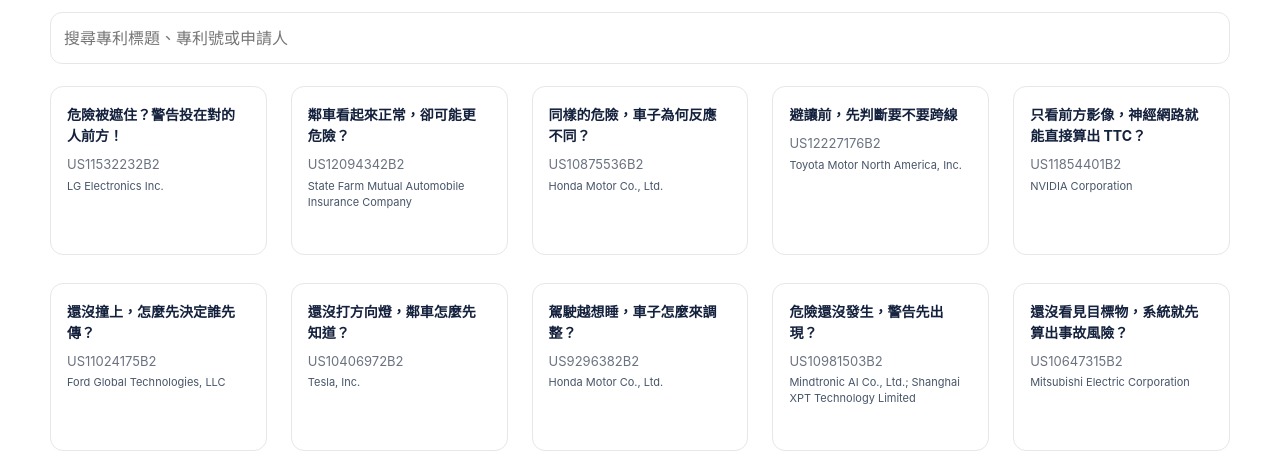
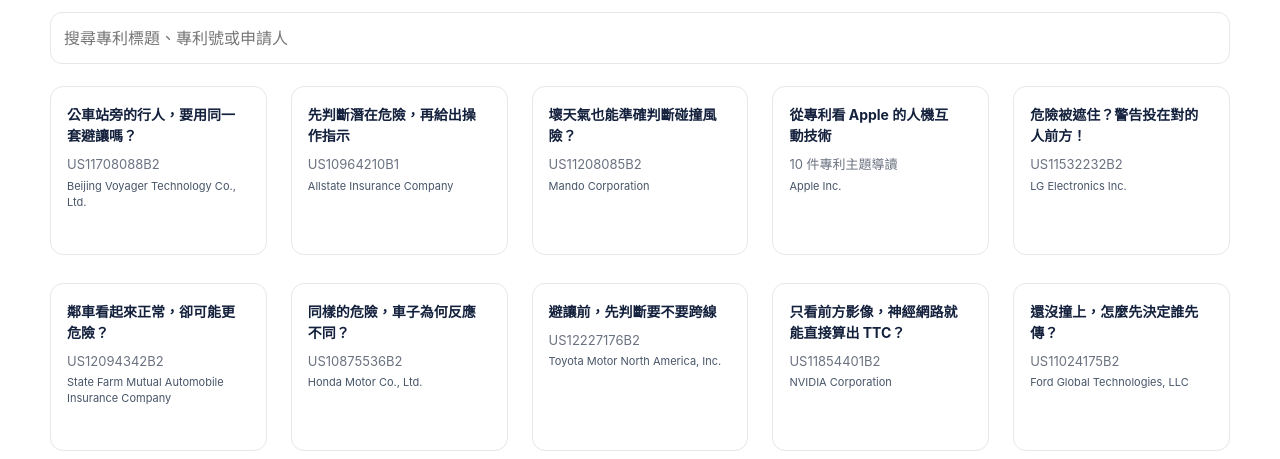
Before and after one commit to patenthunterjohn/mywebsite, a plain HTML site: page index.html in a window 1280 px wide. Shown: the part 638-1097 px from the top of the page. Drawn offline with Linux system fonts and the light colour scheme.

Commit message:
Add files via upload

```diff
--- a/index.html
+++ b/index.html
@@ -513,6 +513,71 @@ section { padding: 58px 0; }
           <input id="guideSearch" class="guide-search" type="search" placeholder="搜尋專利標題、專利號或申請人" aria-label="搜尋專利標題、專利號或申請人">
         </div>
         <div id="guideGrid" class="guide-grid">
+
+
+          <article class="guide-card" tabindex="0" role="button"
+            aria-label="預覽專利：公車站旁的行人，要用同一套避讓嗎？｜US11708088B2"
+            data-search="公車站旁的行人 要用同一套避讓嗎 US11708088B2 Beijing Voyager Technology Co., Ltd."
+            data-title="公車站旁的行人，要用同一套避讓嗎？"
+            data-patent="US11708088B2"
+            data-applicant="Beijing Voyager Technology Co., Ltd."
+            data-desc="結合追蹤資料與導航輔助資料，依物體是否位於停靠區或裝載區，切換不同的碰撞迴避程序。"
+            data-preview="youtube/US11708088B2_30秒預覽.mp4"
+            data-youtube="https://www.youtube.com/watch?v=ucfOf1jaq6o&amp;t=10s">
+            <span class="guide-card-dot" aria-hidden="true"></span>
+            <h3>公車站旁的行人，要用同一套避讓嗎？</h3>
+            <div class="guide-number">US11708088B2</div>
+            <div class="guide-applicant">Beijing Voyager Technology Co., Ltd.</div>
+            <div class="guide-open-hint">點擊預覽</div>
+          </article>
+
+          <article class="guide-card" tabindex="0" role="button"
+            aria-label="預覽專利：先判斷潛在危險，再給出操作指示｜US10964210B1"
+            data-search="先判斷潛在危險 再給出操作指示 US10964210B1 Allstate Insurance Company"
+            data-title="先判斷潛在危險，再給出操作指示"
+            data-patent="US10964210B1"
+            data-applicant="Allstate Insurance Company"
+            data-desc="由行動裝置取得感測資料並即時分析潛在危險，再產生危險通知與操作指示，協助駕駛提早因應風險。"
+            data-preview="youtube/US10964210B1_30秒預覽.mp4"
+            data-youtube="https://www.youtube.com/watch?v=DFc4e3XFi_E">
+            <span class="guide-card-dot" aria-hidden="true"></span>
+            <h3>先判斷潛在危險，再給出操作指示</h3>
+            <div class="guide-number">US10964210B1</div>
+            <div class="guide-applicant">Allstate Insurance Company</div>
+            <div class="guide-open-hint">點擊預覽</div>
+          </article>
+
+          <article class="guide-card" tabindex="0" role="button"
+            aria-label="預覽專利：壞天氣也能準確判斷碰撞風險？｜US11208085B2"
+            data-search="壞天氣也能準確判斷碰撞風險 US11208085B2 Mando Corporation"
+            data-title="壞天氣也能準確判斷碰撞風險？"
+            data-patent="US11208085B2"
+            data-applicant="Mando Corporation"
+            data-desc="依天氣狀況調整影像與非影像感測資料的權重，以判斷碰撞可能性並決定是否啟動緊急煞車。"
+            data-preview="youtube/US11208085B2_30秒預覽.mp4"
+            data-youtube="https://www.youtube.com/watch?v=1Qh9DwlWa1Q">
+            <span class="guide-card-dot" aria-hidden="true"></span>
+            <h3>壞天氣也能準確判斷碰撞風險？</h3>
+            <div class="guide-number">US11208085B2</div>
+            <div class="guide-applicant">Mando Corporation</div>
+            <div class="guide-open-hint">點擊預覽</div>
+          </article>
+
+          <article class="guide-card" tabindex="0" role="button"
+            aria-label="預覽主題：從專利看 Apple 的人機互動技術"
+            data-search="從專利看 Apple 的人機互動技術 Apple Inc. 語音 雙手輸入 視覺介面 空間音訊 光學感測"
+            data-title="從專利看 Apple 的人機互動技術"
+            data-patent="10 件專利主題導讀"
+            data-applicant="Apple Inc."
+            data-desc="整理 Apple 在直接輸入、跨裝置操作、視覺介面、空間音訊、光學感測及可調光學機構等人機互動技術。"
+            data-preview="youtube/從專利看Apple的人機互動技術_30秒預覽.mp4"
+            data-youtube="https://www.youtube.com/watch?v=Upm0TrkljKw&amp;t=58s">
+            <span class="guide-card-dot" aria-hidden="true"></span>
+            <h3>從專利看 Apple 的人機互動技術</h3>
+            <div class="guide-number">10 件專利主題導讀</div>
+            <div class="guide-applicant">Apple Inc.</div>
+            <div class="guide-open-hint">點擊預覽</div>
+          </article>
 
 
           <article class="guide-card" tabindex="0" role="button"
```
